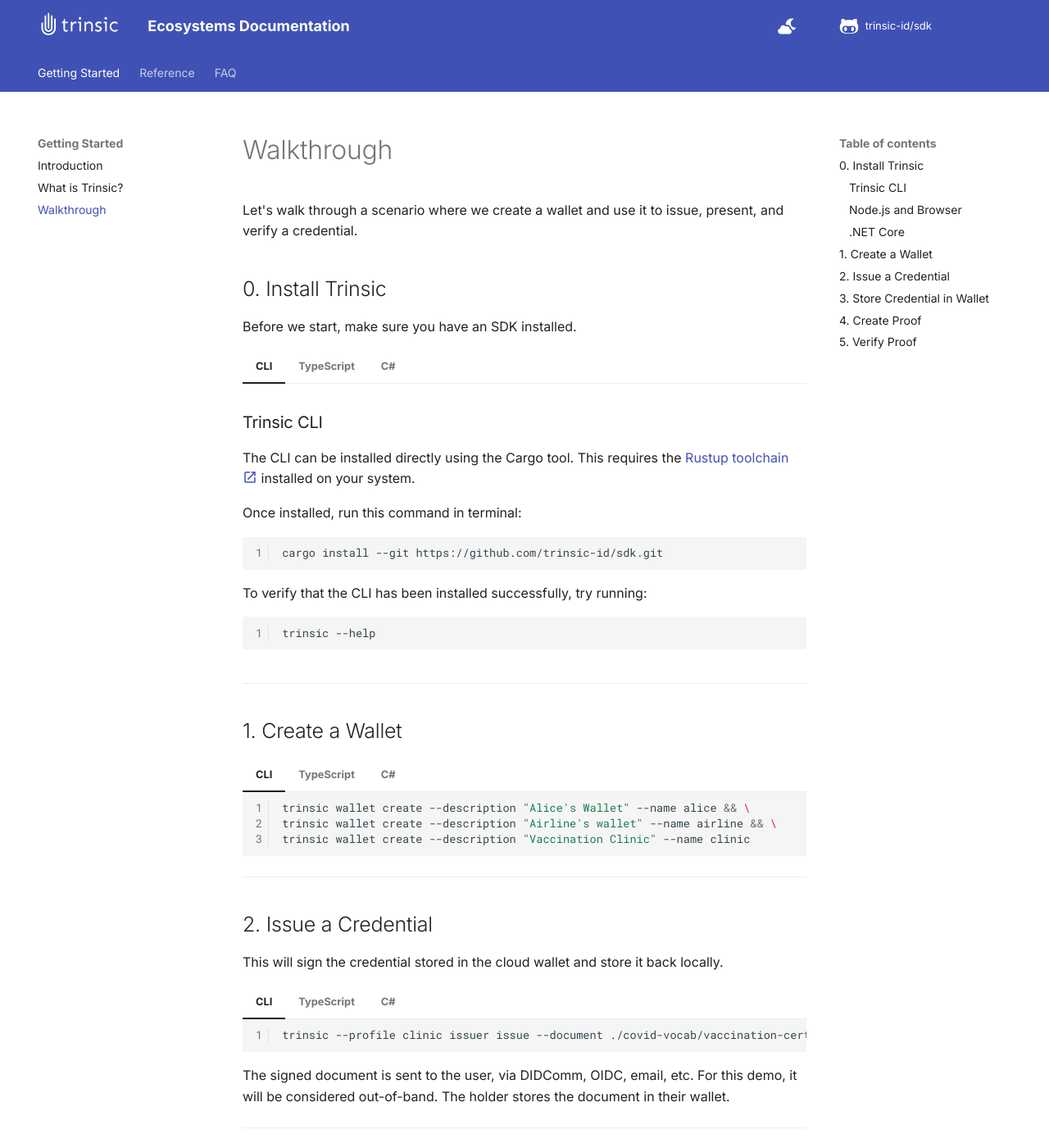
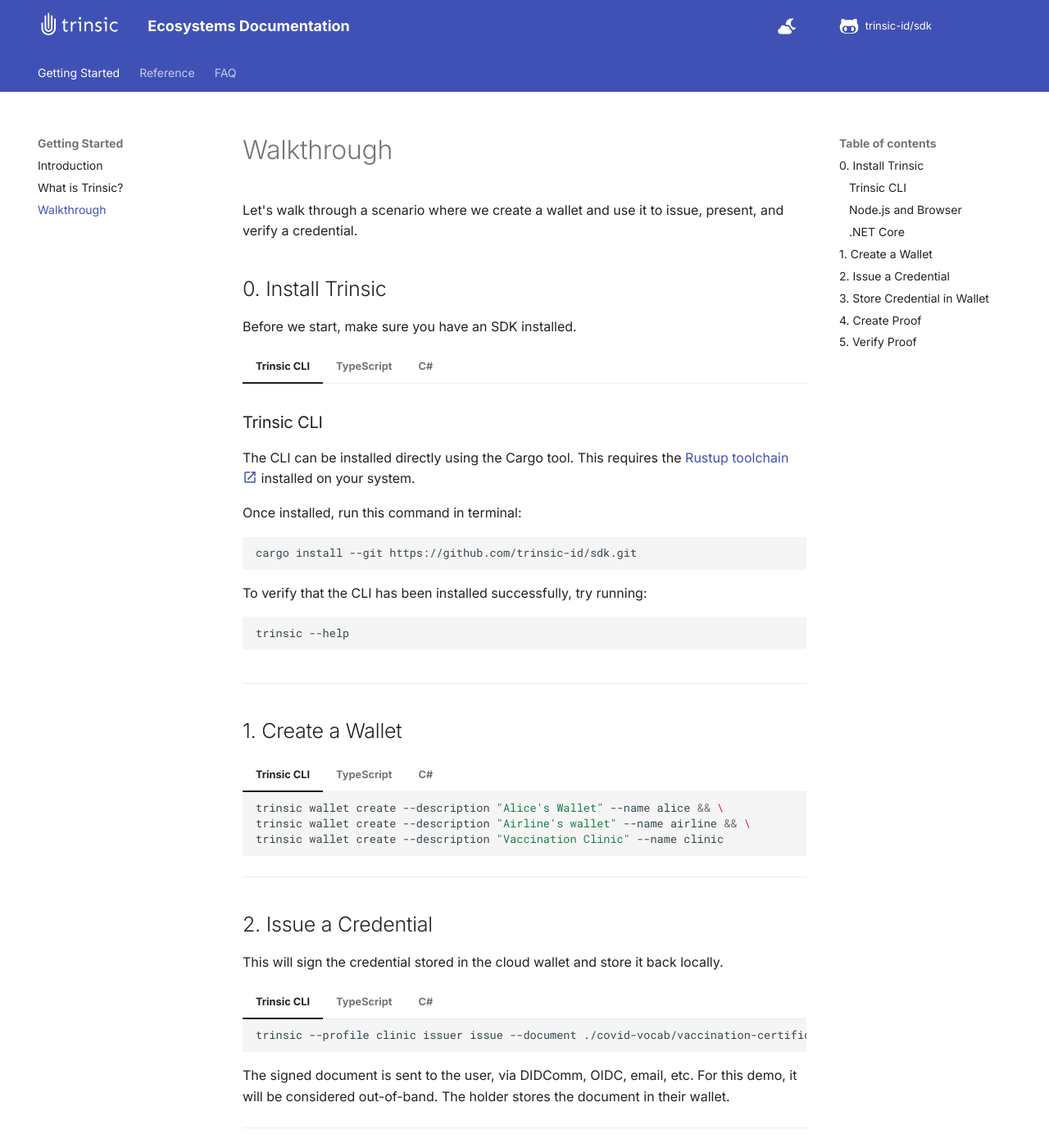
Before and after one commit to trinsic-id/v2-sdk, an MkDocs documentation site: the page built from docs/walkthrough.md, in a window 1280 px wide and 1400 px high. Shown: the whole window at 82% size. Built offline with MkDocs 1.6.1 and Material for MkDocs 9.7.7, drawn with Linux system fonts in a browser that asks for light colours; comment, search, counter and statistics services are not loaded; some of the changed text lies outside the part shown.

Commit message:
pr changes

````diff
--- a/docs/walkthrough.md
+++ b/docs/walkthrough.md
@@ -6,7 +6,7 @@
 
 ## 0. Install Trinsic
 Before we start, make sure you have an SDK installed.
-=== "CLI"
+=== "Trinsic CLI"
 
     --8<-- "reference/installation/install-cli.md"
 
@@ -22,7 +22,7 @@
 
 ## 1. Create a Wallet
 
-=== "CLI"
+=== "Trinsic CLI"
 
     ```bash
     trinsic wallet create --description "Alice's Wallet" --name alice && \
@@ -46,7 +46,7 @@
 
 ## 2. Issue a Credential
 This will sign the credential stored in the cloud wallet and store it back locally.
-=== "CLI"
+=== "Trinsic CLI"
 
     ```bash
     trinsic --profile clinic issuer issue --document ./covid-vocab/vaccination-certificate-unsigned.jsonld --out ./covid-vocab/vaccination-certificate-signed.jsonld
@@ -76,7 +76,7 @@
 ---
 
 ## 3. Store Credential in Wallet
-=== "CLI"
+=== "Trinsic CLI"
 
     ```bash
     trinsic --profile alice wallet insert-item --item ./covid-vocab/vaccination-certificate-signed.jsonld
@@ -103,7 +103,7 @@
 
 Replace the `<item_id>` in the command bellow with the output from the `insert_item` above.
 
-=== "CLI"
+=== "Trinsic CLI"
 
     ```bash
     trinsic --profile alice issuer create-proof --document-id urn:uuid:bcb9aa00-b471-43dd-86e6-03a0c16029d8 --out ./covid-vocab/vaccination-certificate-partial-proof.jsonld --reveal-document ./covid-vocab/vaccination-certificate-frame.jsonld
@@ -128,7 +128,7 @@
 
 ## 5. Verify Proof
 
-=== "CLI"
+=== "Trinsic CLI"
 
     ```bash
     trinsic --profile airline issuer verify-proof --proof-document ./covid-vocab/vaccination-certificate-partial-proof.jsonld
--- a/mkdocs.yml
+++ b/mkdocs.yml
@@ -44,8 +44,7 @@
           icon: fontawesome/solid/sun
           name: Switch to light mode
 markdown_extensions:
-  - pymdownx.highlight:
-      linenums: true
+  - pymdownx.highlight
   - pymdownx.superfences:
       custom_fences:
         - name: mermaid
````
Also changed, not shown: 1 other file.
